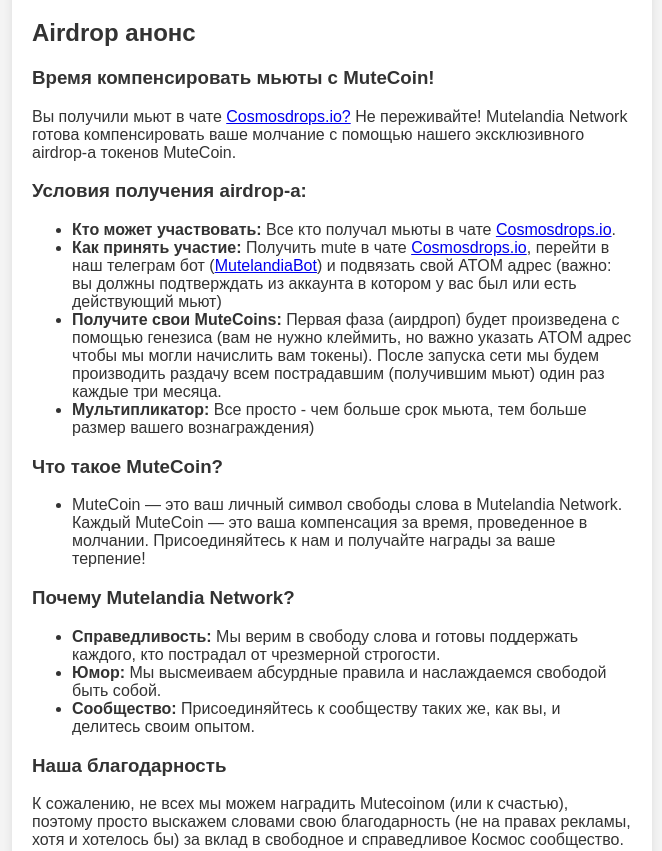
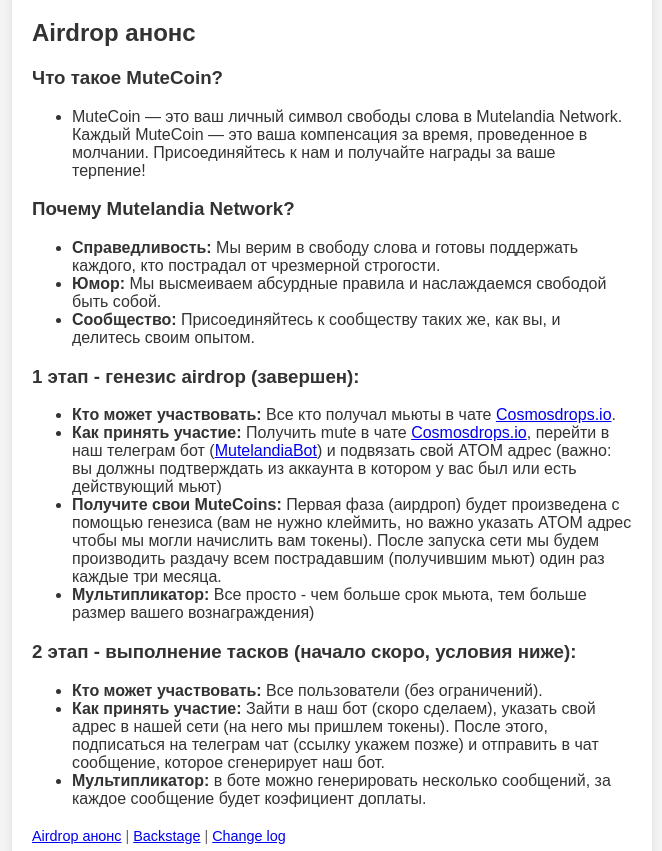
Before and after one commit to mutecoin/airdrop, a plain HTML site: page index.html in a window 1280 px wide. Shown: the part 101-952 px from the top of the page, without its empty margins (308-970 px from the left). Drawn offline with Linux system fonts and the light colour scheme.

Commit message:
update information about airdrop

```diff
--- a/index.html
+++ b/index.html
@@ -58,16 +58,6 @@
 <div class="container">
     <h1 style="text-align: center">Mutelandia Network!</h1>
     <h2>Airdrop анонс</h2>
-    <h3>Время компенсировать мьюты с MuteCoin!</h3>
-    <p>Вы получили мьют в чате <a href="https://t.me/cosmosdropsio" target="_blank">Cosmosdrops.io?</a> Не переживайте! Mutelandia Network готова компенсировать ваше молчание с помощью нашего эксклюзивного airdrop-а токенов MuteCoin.</p>
-
-    <h3>Условия получения airdrop-а:</h3>
-    <ul>
-        <li><strong>Кто может участвовать:</strong> Все кто получал мьюты в чате <a href="https://t.me/cosmosdropsio" target="_blank">Cosmosdrops.io</a>.</li>
-        <li><strong>Как принять участие:</strong> Получить mute в чате <a href="https://t.me/cosmosdropsio" target="_blank">Cosmosdrops.io</a>, перейти в наш телеграм бот (<a href="https://t.me/MutelandiaBot" target="_blank">MutelandiaBot</a>) и подвязать свой ATOM адрес (важно: вы должны подтверждать из аккаунта в котором у вас был или есть действующий мьют)</li>
-        <li><strong>Получите свои MuteCoins:</strong> Первая фаза (аирдроп) будет произведена с помощью генезиса (вам не нужно клеймить, но важно указать ATOM адрес чтобы мы могли начислить вам токены). После запуска сети мы будем производить раздачу всем пострадавшим (получившим мьют) один раз каждые три месяца.</li>
-        <li><strong>Мультипликатор:</strong> Все просто - чем больше срок мьюта, тем больше размер вашего вознаграждения)</li>
-    </ul>
 
     <h3>Что такое MuteCoin?</h3>
     <ul>
@@ -81,11 +71,19 @@
         <li><strong>Сообщество: </strong>Присоединяйтесь к сообществу таких же, как вы, и делитесь своим опытом.</li>
     </ul>
 
-    <h3>Наша благодарность</h3>
-    <p>К сожалению, не всех мы можем наградить Mutecoinом (или к счастью), поэтому просто выскажем словами свою благодарность (не на правах рекламы, хотя и хотелось бы) за вклад в свободное и справедливое Космос сообщество.</p>
+    <h3>1 этап - генезис airdrop (завершен):</h3>
     <ul>
-        <li>Youtube канал - <a href="https://www.youtube.com/@defigeek" target="_blank">Defi geek</a> за классные интевью и новости экосистемы (даже когда их нет).</li>
-        <li>Телеграм чату <a href="https://t.me/tut_ne_dushno" target="_blank">Ламповый Cosmos Airdrop чат</a> за высказанный протест и построение свободного сообщества drophunterов.</li>
+        <li><strong>Кто может участвовать:</strong> Все кто получал мьюты в чате <a href="https://t.me/cosmosdropsio" target="_blank">Cosmosdrops.io</a>.</li>
+        <li><strong>Как принять участие:</strong> Получить mute в чате <a href="https://t.me/cosmosdropsio" target="_blank">Cosmosdrops.io</a>, перейти в наш телеграм бот (<a href="https://t.me/MutelandiaBot" target="_blank">MutelandiaBot</a>) и подвязать свой ATOM адрес (важно: вы должны подтверждать из аккаунта в котором у вас был или есть действующий мьют)</li>
+        <li><strong>Получите свои MuteCoins:</strong> Первая фаза (аирдроп) будет произведена с помощью генезиса (вам не нужно клеймить, но важно указать ATOM адрес чтобы мы могли начислить вам токены). После запуска сети мы будем производить раздачу всем пострадавшим (получившим мьют) один раз каждые три месяца.</li>
+        <li><strong>Мультипликатор:</strong> Все просто - чем больше срок мьюта, тем больше размер вашего вознаграждения)</li>
+    </ul>
+
+    <h3>2 этап - выполнение тасков (начало скоро, условия ниже):</h3>
+    <ul>
+        <li><strong>Кто может участвовать:</strong> Все пользователи (без ограничений).</li>
+        <li><strong>Как принять участие:</strong> Зайти в наш бот (скоро сделаем), указать свой адрес в нашей сети (на него мы пришлем токены). После этого, подписаться на телеграм чат (ссылку укажем позже) и отправить в чат сообщение, которое сгенерирует наш бот. </li>
+        <li><strong>Мультипликатор:</strong> в боте можно генерировать несколько сообщений, за каждое сообщение будет коэфициент доплаты.</li>
     </ul>
 
     <div class="footer">
```
Also changed, not shown: change-log.html (+2 -0 lines).
